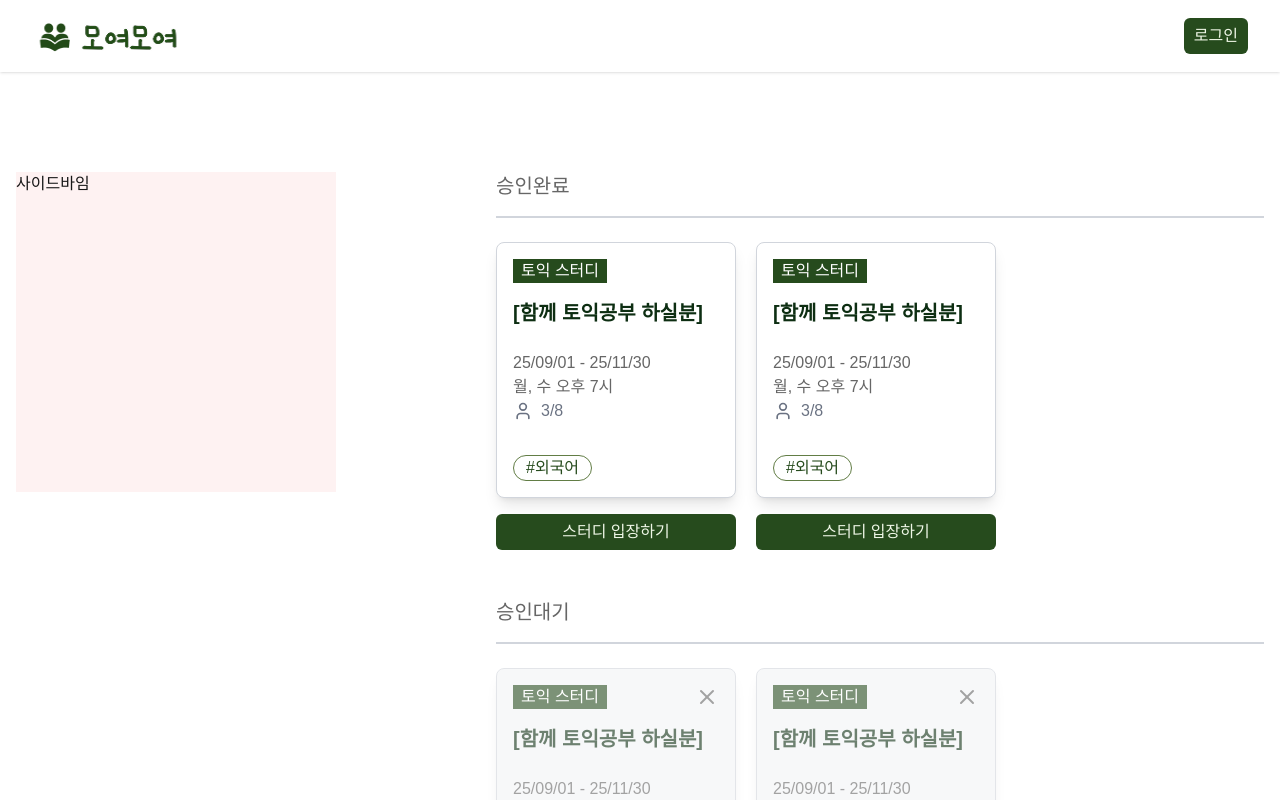
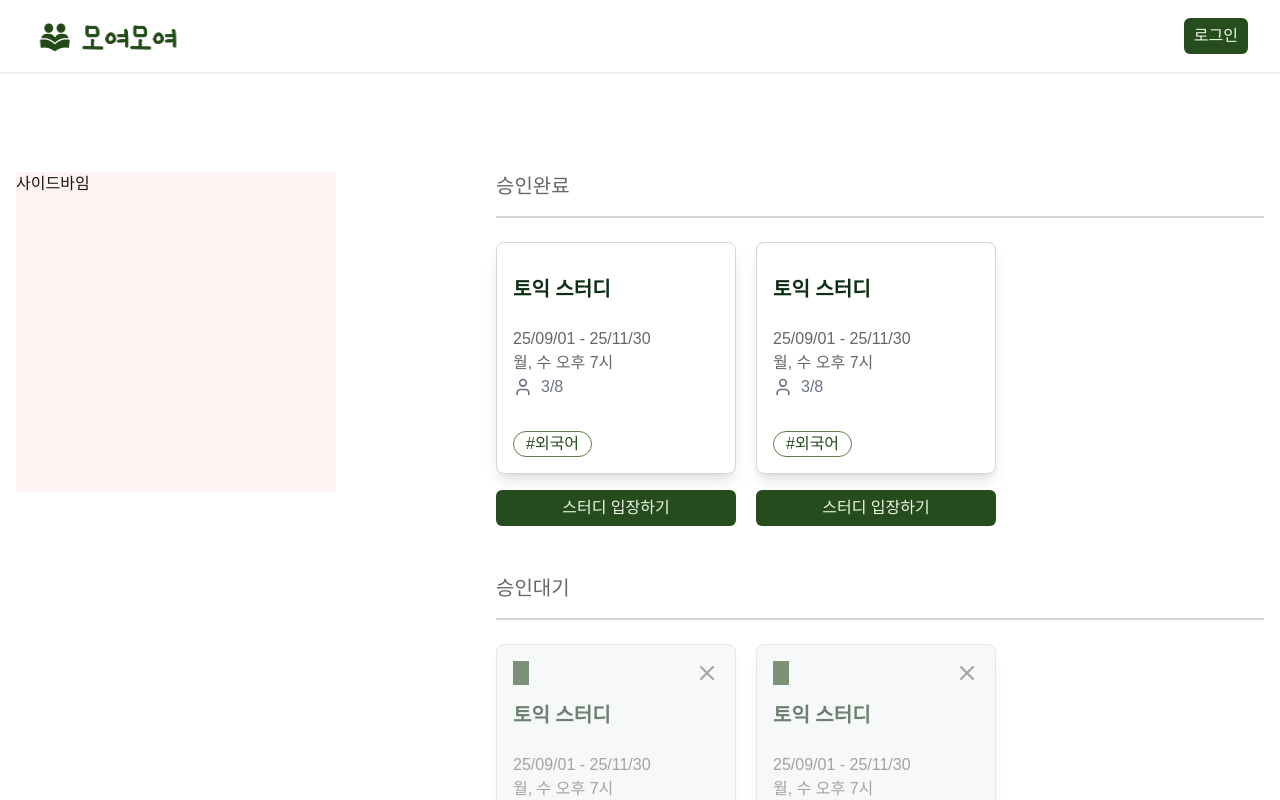
Before and after one commit to dajung-y/gather-together, a Next.js app: page /mypage/applied in a window 1280 px wide. Shown: the top 800 px of the page. Built offline with nearby package versions, Linux system fonts and the light colour scheme.

Commit message:
fix: 버튼 className 상속되게, 스터디 카드 name 추가

```diff
--- a/src/components/common/Button.tsx
+++ b/src/components/common/Button.tsx
@@ -4,6 +4,7 @@ type ButtonProps = {
   type?: "button" | "submit" | "reset";
   onClick?: () => void;
   children?: React.ReactNode;
+  className?: string;
 }
 
 export default function Button({
@@ -12,10 +13,11 @@ export default function Button({
   type = "button",
   onClick,
   children,
+  className
 }: ButtonProps) {
   return (
     <button
-      className={`button-base button-${variant} button-${size} flex w-full justify-center`}
+      className={`button-base button-${variant} button-${size} flex justify-center ${className && className}`}
       type={type}
       onClick={onClick}
     >
--- a/src/components/common/StudyCard.tsx
+++ b/src/components/common/StudyCard.tsx
@@ -6,6 +6,7 @@ import Button from "./Button";
 
 type StudyCardProps = {
   variant?: keyof typeof variantStyles;
+  name: string;
   title: string;
   startDate: Date;
   endDate: Date;
@@ -17,6 +18,7 @@ type StudyCardProps = {
 
 export default function StudyCard({
   variant = "mainClosed",
+  name,
   title,
   startDate,
   endDate,
@@ -40,10 +42,10 @@ export default function StudyCard({
       <div className={`flex flex-col gap-4 w-60 h-max p-4 border border-gray-300 shadow-lg rounded-lg
       ${style.isDisabled ? "bg-gray-100 opacity-60" : "bg-white"}`}>
         <div className="flex">
-          <span className="bg-primary-500 text-white px-2 ">{title}</span>
+          <span className="bg-primary-500 text-white px-2 ">{name}</span>
           {style.canDelete && <X className="ml-auto" />}
         </div>
-        <p className="headline3 text-primary-700 mb-2">[함께 토익공부 하실분]</p>
+        <p className="headline3 text-primary-700 mb-2">{title}</p>
         <div className="pb-4">
           <p className="body-m">{`${formatDate(startDate)} - ${formatDate(endDate)}`}</p>
           <p>{time}</p>
```
